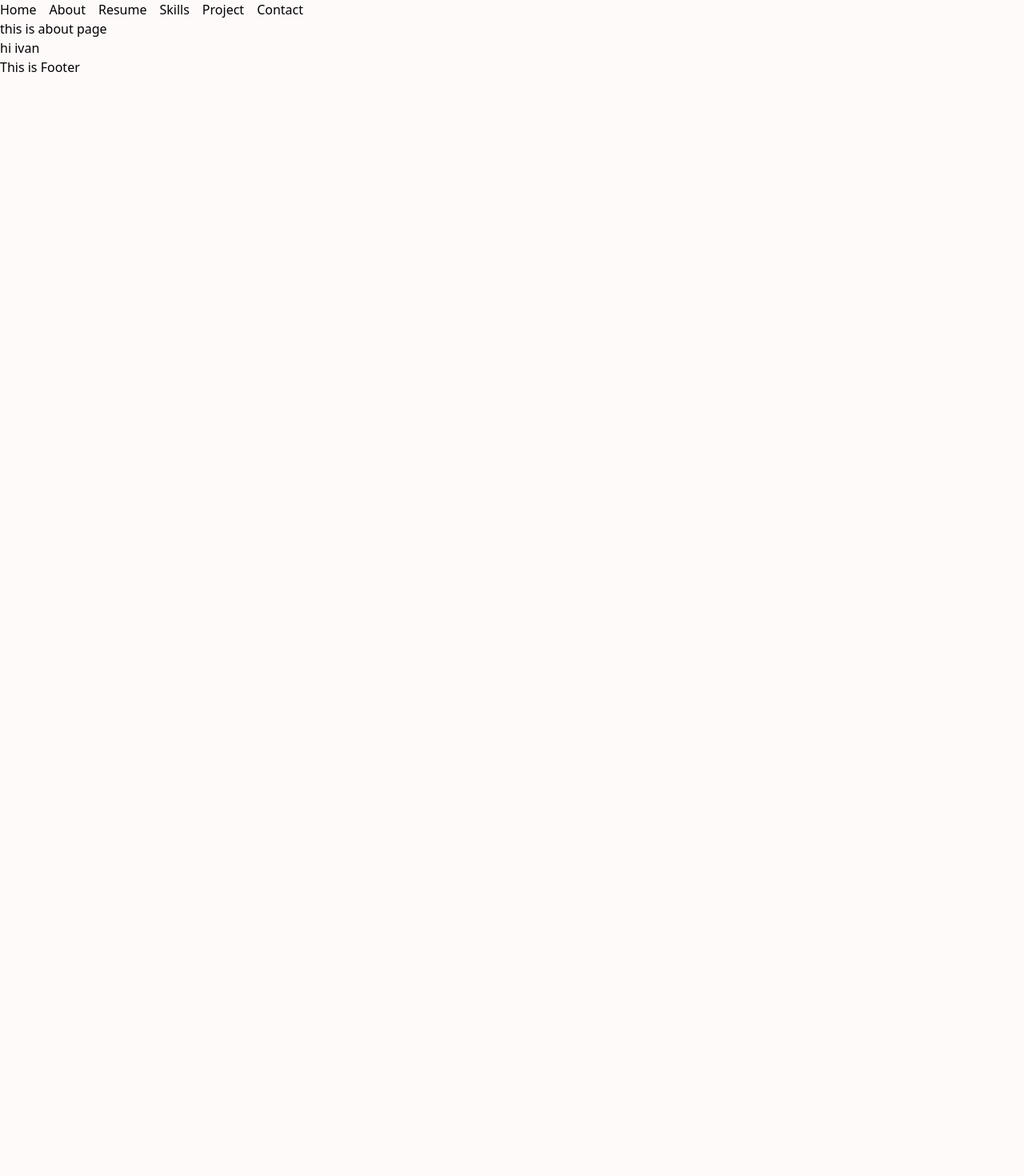
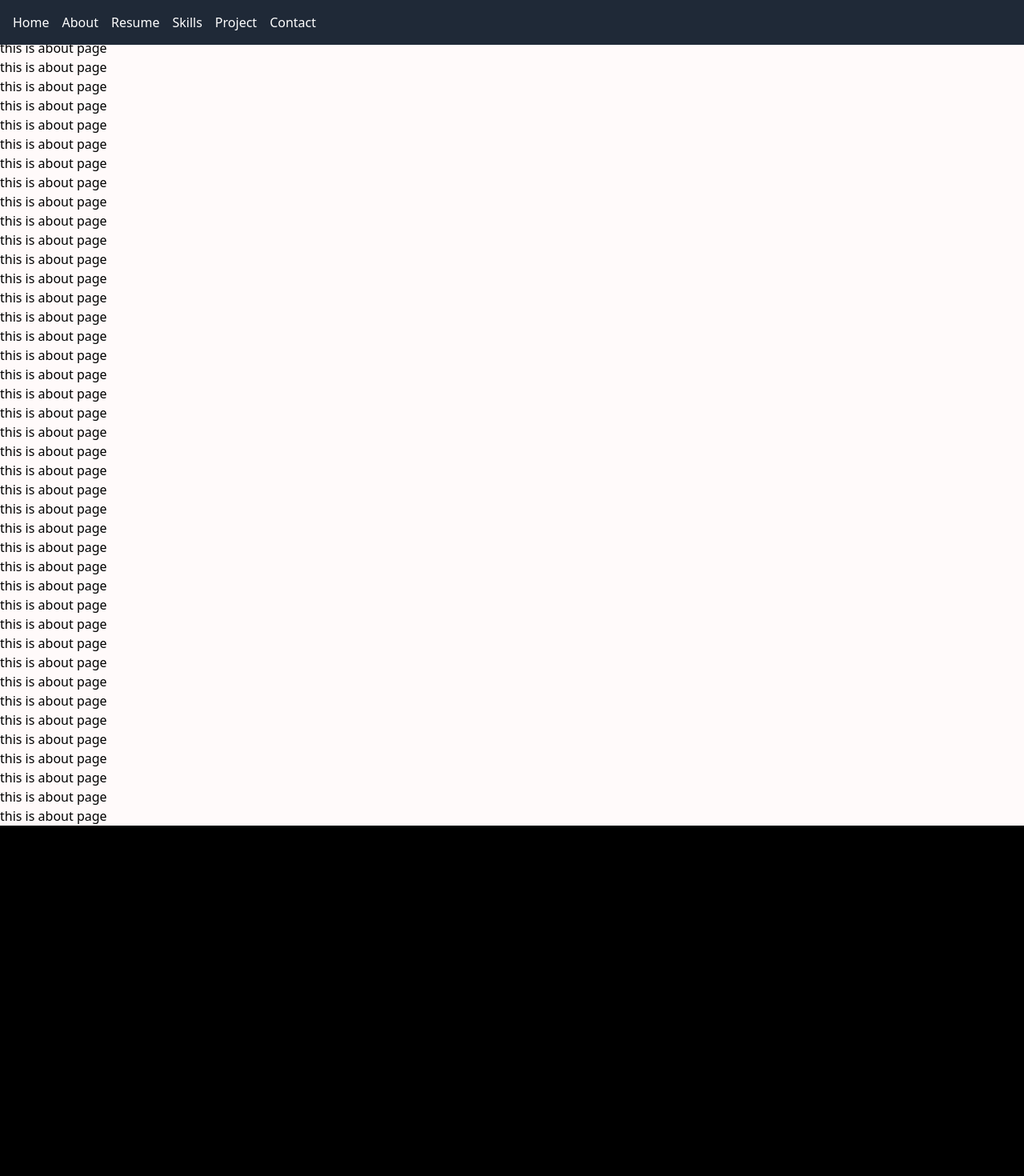
Before and after one commit to Franz090/my-portfolio, a React (Vite) app: page /about in a window 1280 px wide. Shown: the top 1470 px of the page at 80% size. Before the commit the page ends 800 px from the top, so only its background shows below. Built offline with nearby package versions, Linux system fonts and the light colour scheme.

Commit message:
scroll up done

```diff
--- a/src/pages/about.jsx
+++ b/src/pages/about.jsx
@@ -1,6 +1,52 @@
 const AboutPage = () => {
   return (
+    <div>
     <div>this is about page</div>
+    <div>this is about page</div>
+    <div>this is about page</div>
+    <div>this is about page</div>
+    <div>this is about page</div>
+    <div>this is about page</div>
+    <div>this is about page</div>
+    <div>this is about page</div>
+    <div>this is about page</div>
+    <div>this is about page</div>
+    <div>this is about page</div>
+    <div>this is about page</div>
+    <div>this is about page</div>
+    <div>this is about page</div>
+    <div>this is about page</div>
+    <div>this is about page</div>
+    <div>this is about page</div>
+    <div>this is about page</div>
+    <div>this is about page</div>
+    <div>this is about page</div>
+    <div>this is about page</div>
+    <div>this is about page</div>
+    <div>this is about page</div>
+    <div>this is about page</div>
+    <div>this is about page</div>
+    <div>this is about page</div>
+    <div>this is about page</div>
+    <div>this is about page</div>
+    <div>this is about page</div>
+    <div>this is about page</div>
+    <div>this is about page</div>
+    <div>this is about page</div>
+    <div>this is about page</div>
+    <div>this is about page</div>
+    <div>this is about page</div>
+    <div>this is about page</div>
+    <div>this is about page</div>
+    <div>this is about page</div>
+    <div>this is about page</div>
+    <div>this is about page</div>
+    <div>this is about page</div>
+    <div>this is about page</div>
+
+    <div>this is about page</div>
+
+    </div>
   )
 }
 
--- a/src/shared/components/Partials/Contact.jsx
+++ b/src/shared/components/Partials/Contact.jsx
@@ -4,8 +4,29 @@ const Contact = () => {
   return (
     <div>
 
-    <div id="contact">
-    hi ivan
+    <div id="contact" className='bg-black '>
+   <h6>ang ganda mo angela</h6>
+   <h6>ang ganda mo angela</h6>
+   <h6>ang ganda mo angela</h6>
+   <h6>ang ganda mo angela</h6>
+   <h6>ang ganda mo angela</h6>
+   <h6>ang ganda mo angela</h6>
+   <h6>ang ganda mo angela</h6>
+   <h6>ang ganda mo angela</h6>
+   <h6>ang ganda mo angela</h6>
+   <h6>ang ganda mo angela</h6>
+   <h6>ang ganda mo angela</h6>
+   <h6>ang ganda mo angela</h6>
+   <h6>ang ganda mo angela</h6>
+   <h6>ang ganda mo angela</h6>
+   <h6>ang ganda mo angela</h6>
+   <h6>ang ganda mo angela</h6>
+   <h6>ang ganda mo angela</h6>
+   <h6>ang ganda mo angela</h6>
+   <h6>ang ganda mo angela</h6>
+   <h6>ang ganda mo angela</h6>
+   <h6>ang ganda mo angela</h6>
+
   </div>
 
   </div>
--- a/src/shared/components/Partials/Header.jsx
+++ b/src/shared/components/Partials/Header.jsx
@@ -1,49 +1,74 @@
-import React from 'react'
-import {Link} from 'react-router-dom'
+import React from 'react';
+import { Link } from 'react-router-dom';
 
 const scrollToContact = (event) => {
-  event.preventDefault(); // Prevent the default anchor behavior
+  event.preventDefault();
 
-  // Find the target element with the id "contact"
   const contactElement = document.getElementById("contact");
+  const start = window.scrollY;
+  const target = contactElement.getBoundingClientRect().top + window.scrollY;
+  const duration = 300;
+  const startTime = performance.now();
 
-  // Use smooth scrolling to scroll to the target element
-  if (contactElement) {
-    contactElement.scrollIntoView({ behavior: "smooth" });
-  }
-}
+  const scroll = (timestamp) => {
+    const elapsed = timestamp - startTime;
+    const progress = Math.min(elapsed / duration, 1);
+    window.scrollTo(0, start + (target - start) * progress);
 
+    if (progress < 1) {
+      requestAnimationFrame(scroll);
+    }
+  };
+
+  requestAnimationFrame(scroll);
+};
+
+const scrollUpToTop = () => {
+  const start = window.scrollY;
+  const target = 0; // Scroll to the top
+  const duration = 300;
+  const startTime = performance.now();
+
+  const scroll = (timestamp) => {
+    const elapsed = timestamp - startTime;
+    const progress = Math.min(elapsed / duration, 1);
+    window.scrollTo(0, start + (target - start) * progress);
+
+    if (progress < 1) {
+      requestAnimationFrame(scroll);
+    }
+  };
+
+  requestAnimationFrame(scroll);
+};
 
 const Header = () => {
   return (
-
     <div className="Header">
-
-       <nav className='container mx-auto '>
+      <nav className='container mx-auto bg-gray-800 text-white p-4 fixed top-0 left-0 right-0 z-10 '>
         <ul className="flex space-x-4  ">
-        <li>
-            <Link to="/" className="text-gray hover:text-gray-300">Home</Link>
+          <li>
+            <Link to="/" className="text-gray hover:text-gray-300" onClick={scrollUpToTop}>Home</Link>
           </li>
           <li>
-            <Link to="/about">About</Link>
+            <Link to="/about" onClick={scrollUpToTop}>About</Link>
           </li>
           <li>
-            <Link to="/resume">Resume</Link>
+            <Link to="/resume" onClick={scrollUpToTop}>Resume</Link>
           </li>
           <li>
-            <Link to="/skills">Skills</Link>
+            <Link to="/skills" onClick={scrollUpToTop}>Skills</Link>
           </li>
           <li>
-            <Link to="/project">Project</Link>
+            <Link to="/project" onClick={scrollUpToTop}>Project</Link>
           </li>
           <li>
             <a href="#contact" onClick={scrollToContact}>Contact</a>
           </li>
         </ul>
       </nav>
-
     </div>
   )
 }
 
-export default Header
+export default Header;
```
